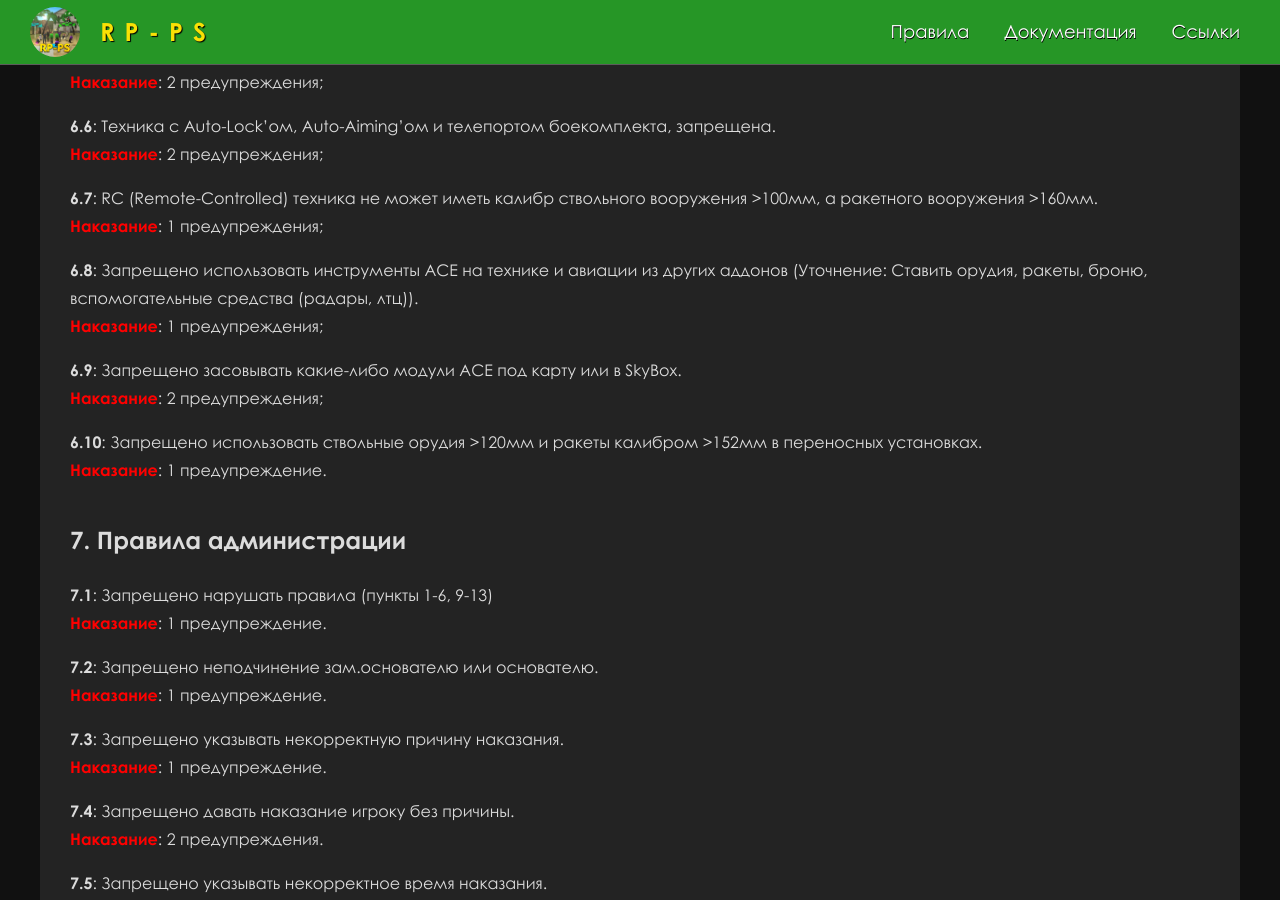
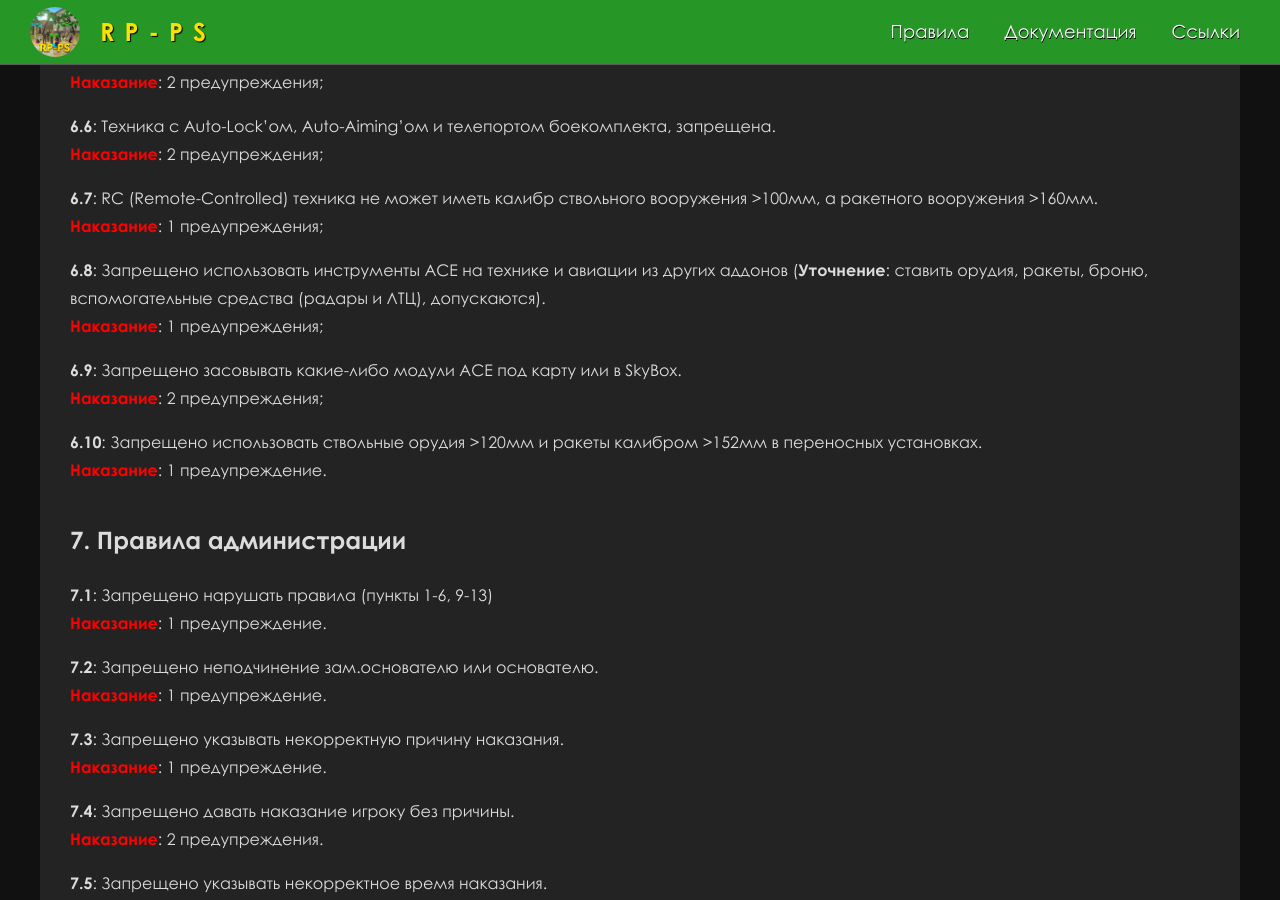
Before and after one commit to RP-PS/RP-PS.github.io, a Jekyll site: the page built from rules.md, in a window 1280 px wide and 900 px high, scrolled down 4187 px. Built offline with Jekyll 4.4.1, drawn with Linux system fonts in a browser that asks for light colours.

Commit message:
переписано 6.8 в правилах

```diff
--- a/rules.md
+++ b/rules.md
@@ -178,7 +178,7 @@ layout: default
 **6.7**: RC (Remote-Controlled) техника не может иметь калибр ствольного вооружения >100мм, а ракетного вооружения >160мм.
 **Наказание**: 1 предупреждения;
 
-**6.8**: Запрещено использовать инструменты ACE на технике и авиации из других аддонов (Уточнение: Ставить орудия, ракеты, броню, вспомогательные средства (радары, лтц)).
+**6.8**: Запрещено использовать инструменты ACE на технике и авиации из других аддонов (**Уточнение**: cтавить орудия, ракеты, броню, вспомогательные средства (радары и ЛТЦ), допускаются).
 **Наказание**: 1 предупреждения;
 
 **6.9**: Запрещено засовывать какие-либо модули ACE под карту или в SkyBox.
```
